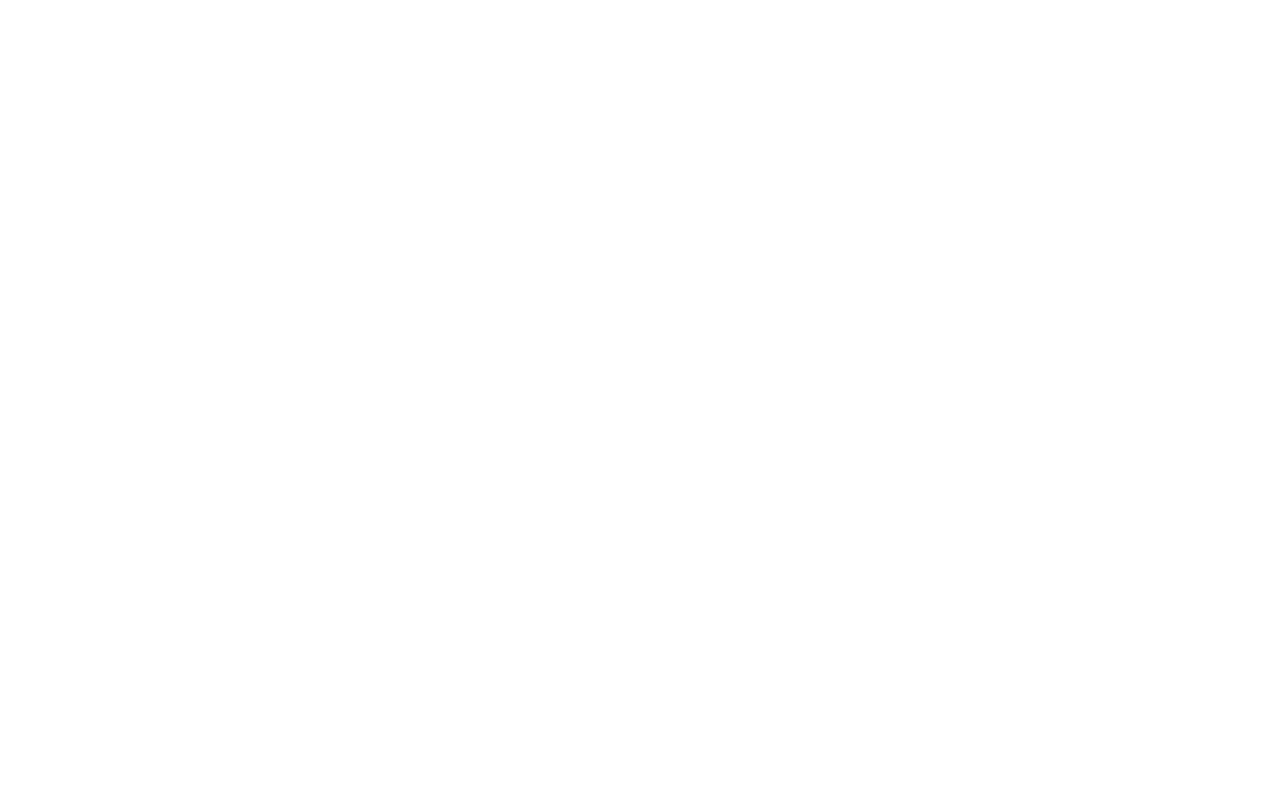
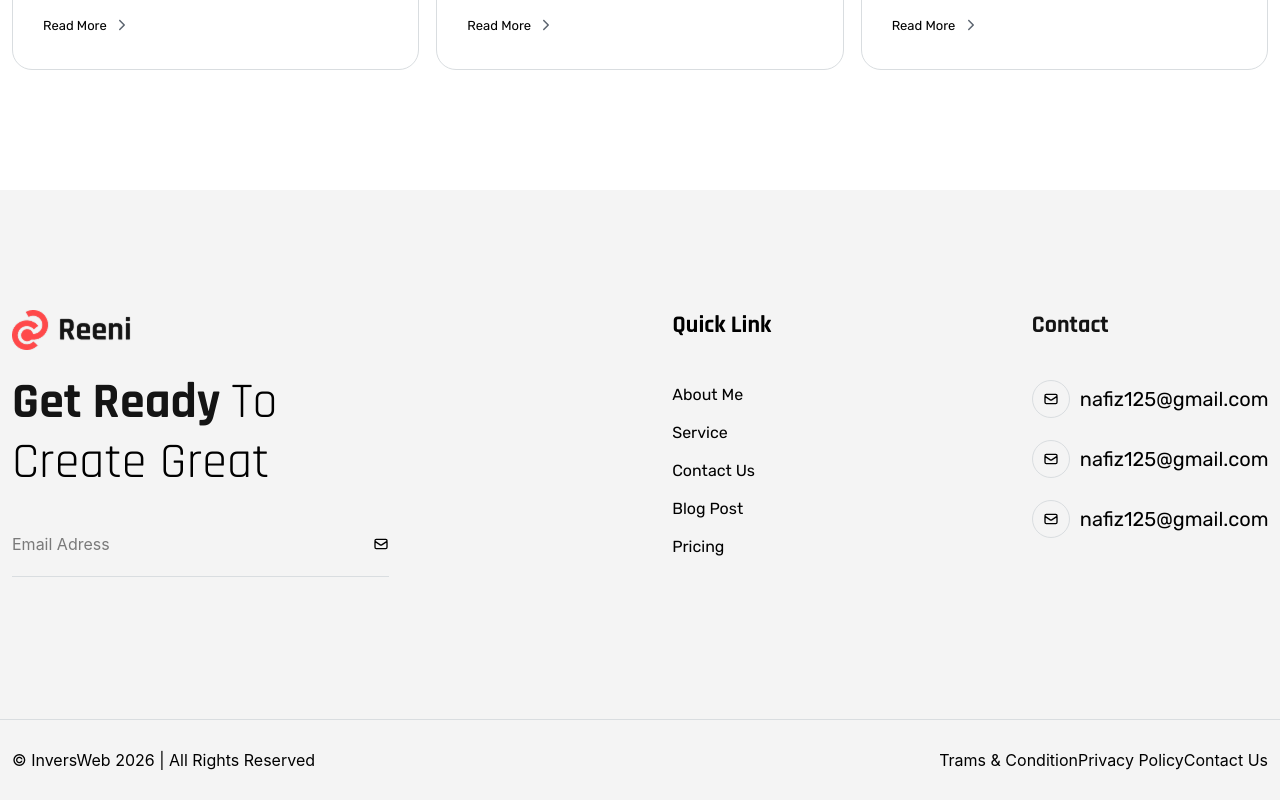
Before and after one commit to nabilislam11/Demo-portfolio, a React (Vite) app: page / in a window 1280 px wide. Shown: the part 9795-10595 px from the top of the page. Before the commit the page ends 9745 px from the top, so only its background shows below. Built offline with nearby package versions, Linux system fonts and the light colour scheme.

Commit message:
footer also complite

```diff
--- a/src/components/blog/Blog.jsx
+++ b/src/components/blog/Blog.jsx
@@ -6,7 +6,7 @@
 
 const Blog = () => {
     return (
-        <div className=' container px-[15px] pt-[120ox] flex flex-col gap-5'>
+        <div className=' container px-[15px] py-[120px] flex flex-col gap-5'>
             <div className=" text-center space-y-1.5">
                 <p className='font-medium font-rubik text-[16px] leading-[28px] text-[#FF494A]'>Blog and news</p>
                 <h2 className='font-bold  font-rajdhani text-[48px] leading-[60px] text-[#141414] w-[636px] mx-auto '>Elevating Personal Branding the
@@ -15,7 +15,7 @@
             <div className=" pt-5 grid grid-cols-1 md:grid-cols-2 lg:grid-cols-3 gap-[17px] ">
                 <div className=" rounded-[20px] border border-[#D9DDE0]">
                     <div className=" relative rounded-2xl">
-                        <img className='rounded-[20px] w-full ' src={blog} alt="" />
+                        <img className='rounded-[20px] w-full object-cover     ' src={blog} alt="" />
                         <div className=" absolute top-2.5 left-2.5 flex items-center py-1 px-3.5 rounded-2xl bg-[#F4F4F4] gap-2 ">
 
                             <div className=" flex items-center gap-1">
@@ -40,7 +40,7 @@
                 </div>
                 <div className=" rounded-[20px] border border-[#D9DDE0]">
                     <div className=" relative rounded-2xl">
-                        <img className='rounded-[20px] w-full ' src={blog} alt="" />
+                        <img className='rounded-[20px]  w-full object-cover    ' src={blog} alt="" />
                         <div className=" absolute top-2.5 left-2.5 flex items-center py-1 px-3.5 rounded-2xl bg-[#F4F4F4] gap-2 ">
 
                             <div className=" flex items-center gap-1">
@@ -65,7 +65,7 @@
                 </div>
                 <div className=" rounded-[20px] border border-[#D9DDE0]">
                     <div className=" relative rounded-2xl">
-                        <img className='rounded-[20px] w-full ' src={blog} alt="" />
+                        <img className='rounded-[20px]  w-full object-cover    ' src={blog} alt="" />
                         <div className=" absolute top-2.5 left-2.5 flex items-center py-1 px-3.5 rounded-2xl bg-[#F4F4F4] gap-2 ">
 
                             <div className=" flex items-center gap-1">
--- /dev/null
+++ b/src/components/footer/Footer.jsx
@@ -0,0 +1,73 @@
+import React from 'react'
+import logo from '../../assets/logo.png'
+import { HiOutlineMail } from 'react-icons/hi'
+const Footer = () => {
+    return (
+        <div className=' bg-[#F4F4F4] '>
+            <div className="container px-[15px] pt-[90px] pb-[120px] ">
+                <div className="flex justify-between">
+                    <div className="w-[30%] pt-7.5 flex flex-col gap-5.5 ">
+                        <div className="">
+                            <img src={logo} alt="" />
+                        </div>
+                        <h2 className=' pb-[18px] font-normal font-rajdhani text-[50px] leading-[60px] ' ><span className='font-bold font-rajdhani text-[50px]  leading-[60px]  text-[#141414]  '>Get Ready </span>To
+                            Create Great</h2>
+                        <div className="flex items-center justify-between  pb-[20px] border-b-1 border-[#D9DDE0]   ">
+                            <input className=' outline-none' type="email" placeholder='Email Adress' />
+                            <HiOutlineMail className='size-4  ' />
+                        </div>
+
+                    </div>
+                    <div className="w-[20%] pt-7.5 pl-[95px] pr-[15px] pb-[18px] flex flex-col gap-[40px] ">
+                        <h2 className='font-bold font-rajdhani text-[24px] leading-[30px] text-[141414]'>Quick Link</h2>
+                        <ul className=' flex  flex-col gap-2 '>
+                            <li className='font-normal font-rubik text-[16px] leading-[30px] text-[141414]'><a href="">About Me</a></li>
+                            <li className='font-normal font-rubik text-[16px] leading-[30px] text-[141414]'><a href="">Service</a></li>
+                            <li className='font-normal font-rubik text-[16px] leading-[30px] text-[141414]'><a href="">Contact Us</a></li>
+                            <li className='font-normal font-rubik text-[16px] leading-[30px] text-[141414]'><a href="">Blog Post</a></li>
+                            <li className='font-normal font-rubik text-[16px] leading-[30px] text-[141414]'><a href="">Pricing</a></li>
+                        </ul>
+
+                    </div>
+                    <div className="w-[20%] px-[15px] pt-7.5 flex flex-col  gap-[40px] ">
+                        <h1 className='font-rajdhani font-bold text-[24px] leading-7.5 text-[#141414]'>Contact</h1>
+                        <div className=" flex flex-col gap-5.5">
+                            <div className=" flex gap-2.5  items-center">
+                                <div className="p-2.5 rounded-full border border-[#D9DDE0] flex items-center justify-between">
+                                    <HiOutlineMail />
+                                </div>
+                                <p className='font-rubik font-normal text-[20px] leading-7.5  '>nafiz125@gmail.com</p>
+                            </div>
+                            <div className=" flex gap-2.5  items-center">
+                                <div className="p-2.5 rounded-full border border-[#D9DDE0] flex items-center justify-between">
+                                    <HiOutlineMail />
+                                </div>
+                                <p className='font-rubik font-normal text-[20px] leading-7.5  '>nafiz125@gmail.com</p>
+                            </div>
+                            <div className=" flex gap-2.5  items-center">
+                                <div className="p-2.5 rounded-full border border-[#D9DDE0] flex items-center justify-between">
+                                    <HiOutlineMail />
+                                </div>
+                                <p className='font-rubik font-normal text-[20px] leading-7.5  '>nafiz125@gmail.com</p>
+                            </div>
+                        </div>
+                    </div>
+                </div>
+
+            </div>
+            <div className="container mt-[19px] px-3.5 py-[28px] border-t border-[#D9DDE0] ">
+                <div className="flex items-center justify-between ">
+                    <h1>© InversWeb 2026 | All Rights Reserved</h1>
+                    <div className=" flex items-center">
+                        <p >Trams & Condition</p>
+                        <p>Privacy Policy</p>
+                        <p>Contact Us</p>
+                    </div>
+                </div>
+            </div>
+
+        </div>
+    )
+}
+
+export default Footer
--- a/src/components/testimonial/Testimonial.jsx
+++ b/src/components/testimonial/Testimonial.jsx
@@ -68,15 +68,16 @@
         initialSlide: 0,
         responsive: [
             {
-                breakpoint: 600,
+                breakpoint: 1024,
                 settings: {
                     slidesToShow: 2,
                     slidesToScroll: 1,
-                    initialSlide: 2
+
                 }
             },
+
             {
-                breakpoint: 480,
+                breakpoint: 768,
                 settings: {
                     slidesToShow: 1,
                     slidesToScroll: 1
@@ -124,11 +125,9 @@
             <div className="slider-container">
                 <Slider ref={sliderRef} {...settings}>
                     {
-
                         testimonalArray.map((item) => (
-
-                            <div>
-                                <div className=" mt-[30px]  p-[38px] bg-[#F4F4F4] rounded-[20px] flex flex-col ">
+                            <div className='outline-none px-3 '>
+                                <div className=" mt-[30px] p-[38px] bg-[#F4F4F4] rounded-[20px] flex flex-col ">
                                     <div className="">
                                         <img src={item.icon} alt="" />
                                     </div>
--- a/src/page/Home.jsx
+++ b/src/page/Home.jsx
@@ -12,6 +12,7 @@
 import PricePlan from '../components/price-plan/PricePlan'
 import Testimonial from '../components/testimonial/Testimonial'
 import Blog from '../components/blog/Blog'
+import Footer from '../components/footer/footer'
 
 const Home = () => {
   return (
@@ -30,6 +31,7 @@
         <PricePlan></PricePlan>
         <Testimonial></Testimonial>
         <Blog></Blog>
+        <Footer></Footer>
       </div>
 
 
```
